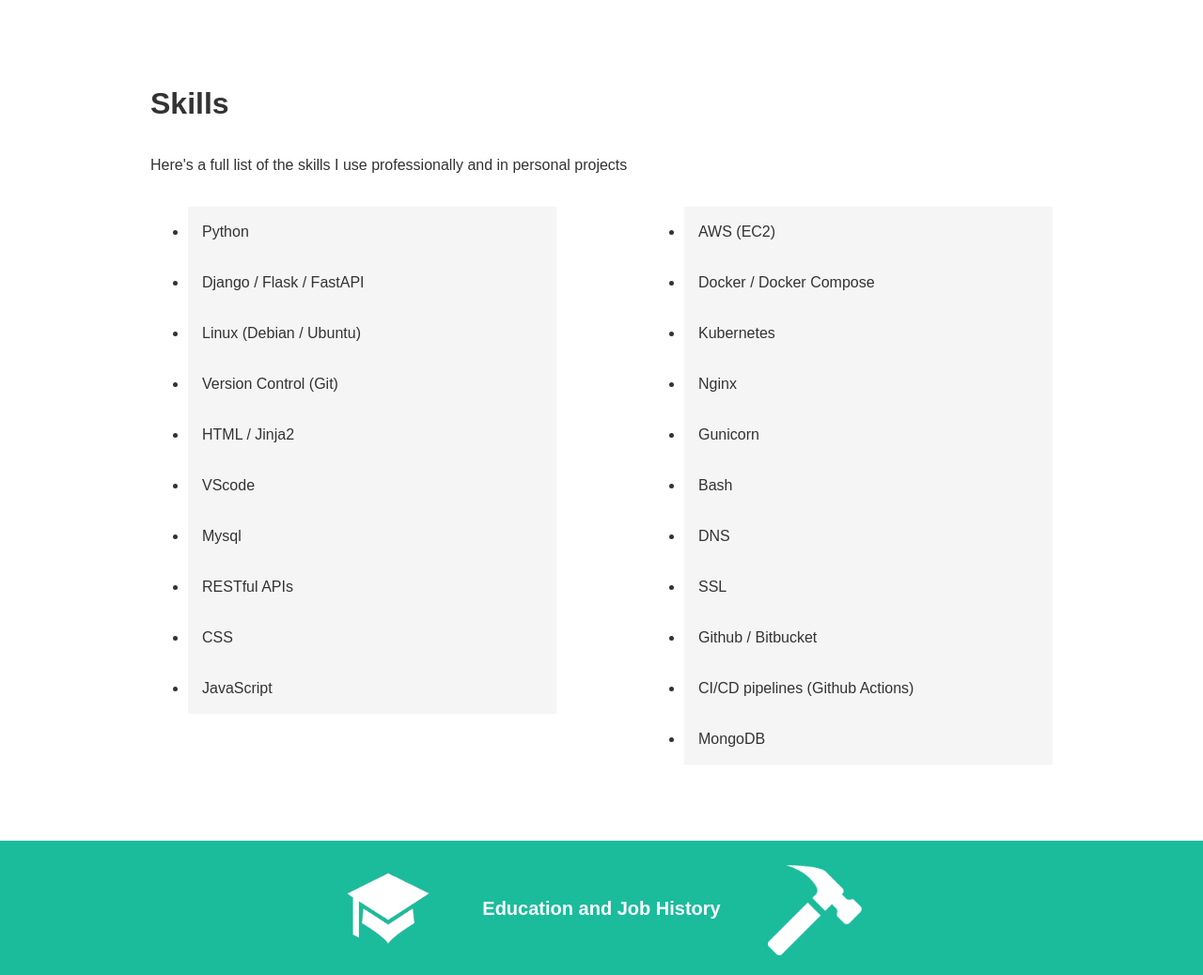
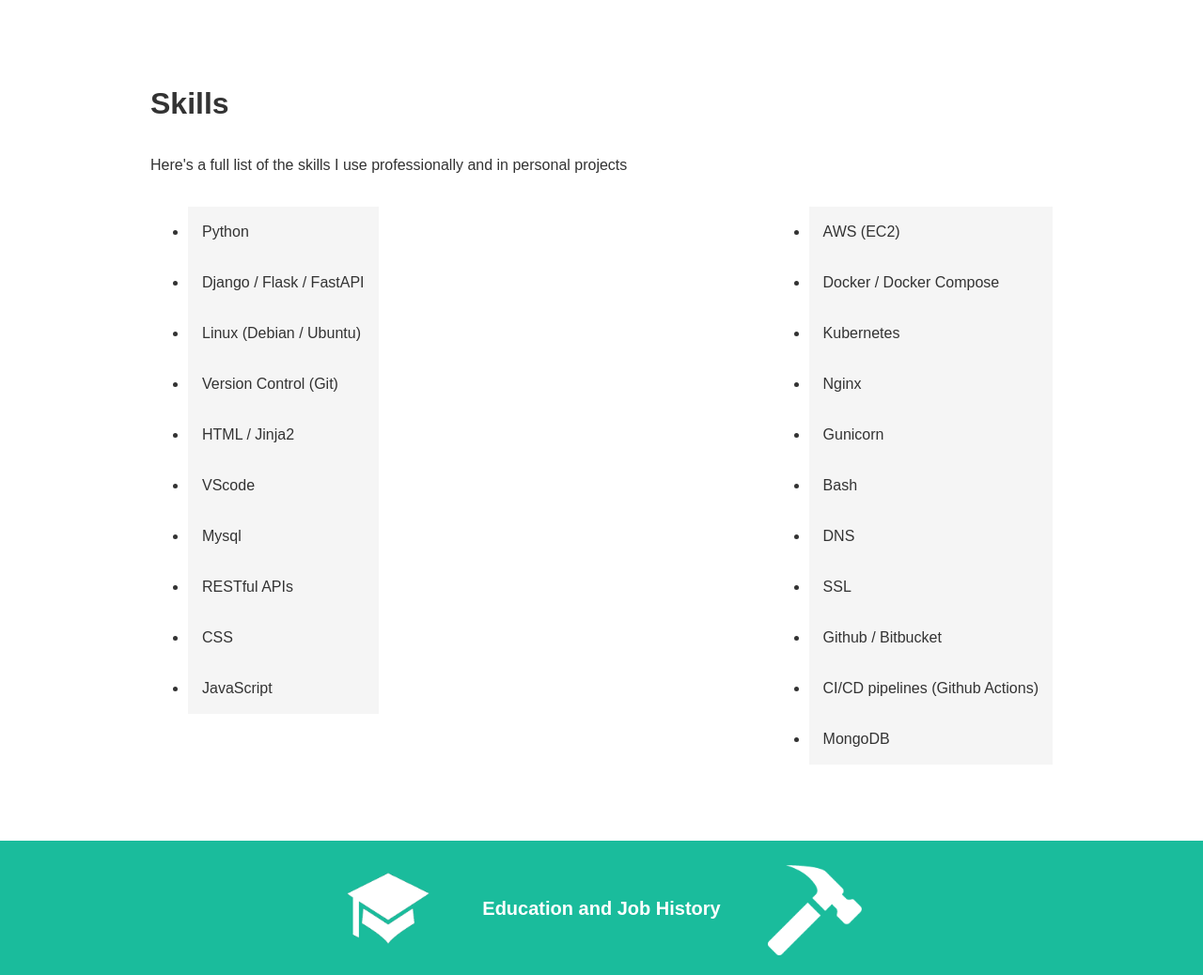
Before and after one commit to amazingplum53/portfolio, a Django app: page / in a window 1280 px wide. Shown: the part 1659-2697 px from the top of the page at 94% size. Run offline with Django 4.2, Linux system fonts and the light colour scheme.

Commit message:
removed width

```diff
--- a/static/homepage/css/index.css
+++ b/static/homepage/css/index.css
@@ -58,10 +58,6 @@
     justify-content: space-between;
   }
 
-  .column {
-    width: 45%;
-  }
-
   .container li {
     padding: 15px;
     background-color: #f5f5f5;
```
